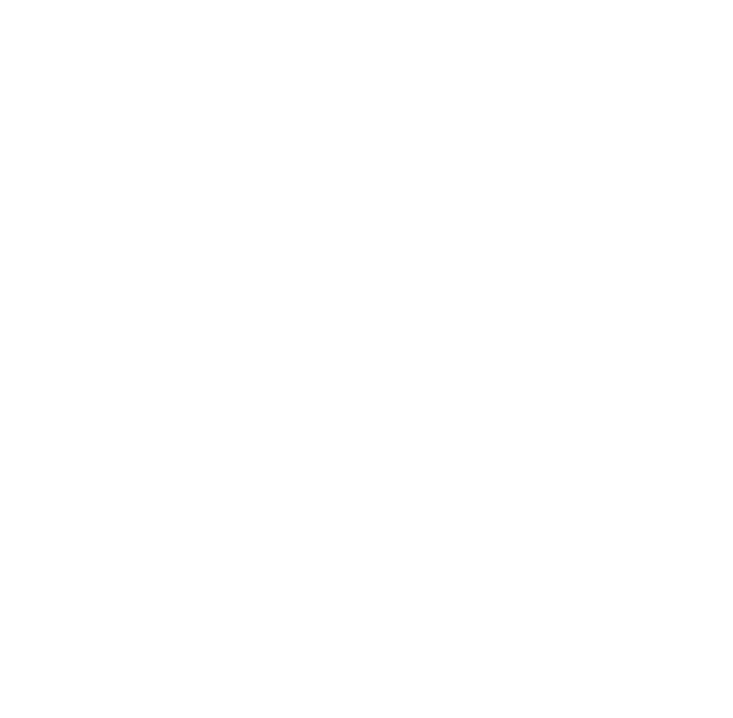
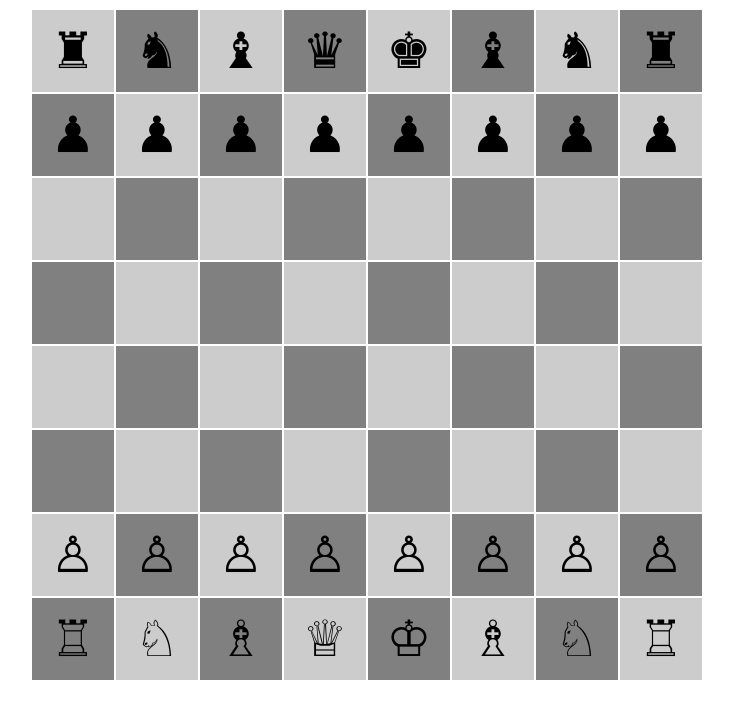
Before and after one commit to condericson/chess_app, a website: page index.html in a window 1280 px wide. Shown: the whole page, without its empty margins (273-1006 px from the left). Drawn offline with nearby package versions, Linux system fonts and the light colour scheme.

Commit message:
added pieces and droppability, working on indicators

```diff
--- /dev/null
+++ b/app.js
@@ -0,0 +1,125 @@
+$(document).ready(function () {
+	console.log("Document ready...");
+
+	var boardState = {
+		areIndicatorsVisible: false,
+	}
+
+	var selectedColor = "white";
+
+	function init() {
+		setBoard(selectedColor);
+		addDroppability();
+		determineIndicatorVisibility();
+	}
+
+	var pieces = {
+		whiteKing: "&#9812;",
+		whiteQueen: "&#9813;",
+		whiteRook: "&#9814;",
+		whiteBishop: "&#9815;",
+		whiteKnight: "&#9816;",
+		whitePawn: "&#9817;",
+		blackKing: "&#9818;",
+		blackQueen: "&#9819;",
+		blackRook: "&#9820;",
+		blackBishop: "&#9821;",
+		blackKnight: "&#9822;",
+		blackPawn: "&#9823;",
+	}
+
+	function setBoard(startingColor) {
+		let order = [];
+		function pieceHtml(piece) { return `<div class="piece">${piece}</div>`; }
+		if (startingColor == "white") {
+			order = [pieces.blackRook, pieces.blackKnight, pieces.blackBishop, pieces.blackQueen, pieces.blackKing, pieces.blackBishop, pieces.blackKnight, pieces.blackRook, pieces.blackPawn, pieces.blackPawn, pieces.blackPawn, pieces.blackPawn, pieces.blackPawn, pieces.blackPawn, pieces.blackPawn, pieces.blackPawn];
+			let rowNumber = 8;
+			let columnLetter = "a";
+			order.forEach(function (piece) {
+				let cell = columnLetter + rowNumber;
+				$(`#${cell}`).append(pieceHtml(piece));
+				if (columnLetter == "h") {
+					columnLetter = "a";
+					rowNumber = 7;
+				}
+				else {
+					columnLetter = String.fromCharCode(columnLetter.charCodeAt(0) + 1);
+				}
+			})
+			order = [pieces.whiteRook, pieces.whiteKnight, pieces.whiteBishop, pieces.whiteQueen, pieces.whiteKing, pieces.whiteBishop, pieces.whiteKnight, pieces.whiteRook, pieces.whitePawn, pieces.whitePawn, pieces.whitePawn, pieces.whitePawn, pieces.whitePawn, pieces.whitePawn, pieces.whitePawn, pieces.whitePawn];
+			rowNumber = 1;
+			columnLetter = "a";
+			order.forEach(function (piece) {
+				let cell = columnLetter + rowNumber;
+				$(`#${cell}`).append(pieceHtml(piece));
+				if (columnLetter == "h") {
+					columnLetter = "a";
+					rowNumber = 2;
+				}
+				else {
+					columnLetter = String.fromCharCode(columnLetter.charCodeAt(0) + 1);
+				}
+			})
+		}
+	}
+
+	function addDroppability() {
+		$('.piece').draggable({ containment: "table", revert: 'invalid' });
+		$('td').droppable({
+			drop: function (ev, ui) {
+				var dropped = ui.draggable;
+				var droppedOn = $(this);
+				$(droppedOn).droppable("disable");
+				$(dropped).parent().droppable("enable");
+				$(dropped).detach().css({ top: 0, left: 0 }).appendTo(droppedOn);
+			}
+		});
+
+		$('td').not('td:empty').droppable("disable");
+	}
+
+
+
+	function determineIndicatorVisibility() {
+		if (boardState.areIndicatorsVisible == false) {
+			$('.cell').removeClass("indicating");
+		}
+		$(".piece").mousedown(function () {
+			addMovementIndicators(this);
+		})
+
+		// let visible = false;
+		// $(".piece").mousedown(function () {
+		// 	visible = true;
+		// })
+		// 	.mousemove(function () {
+		// 		visible = true;
+		// 	})
+		// 	.mouseup(function () {
+		// 		var wasDragging = isDragging;
+		// 		visible = false;
+		// 		if (!wasDragging) {
+		// 			$("#throbble").toggle();
+		// 		}
+		// 	});
+	}
+
+
+
+	// This class will take in the element's cells to gain the indicating class and add that class while mutating state.
+	function addMovementIndicators(element) {
+		console.log(element);
+		console.log($(element).text());
+		boardState.areIndicatorsVisible = true;
+		console.log(boardState);
+		$('.cell').addClass('indicating');
+		// if(typeOfPiece == pieces.whitePawn) {
+
+		// }
+	}
+
+
+
+
+	init();
+})
--- a/index.html
+++ b/index.html
@@ -1,17 +1,102 @@
 <!DOCTYPE html>
 <html lang="en">
+
 <head>
 	<meta charset="UTF-8">
 	<link rel="stylesheet" href="./styles.css">
+
+	<script src="https://code.jquery.com/jquery-3.2.1.js"></script>
+	<script src="https://code.jquery.com/ui/1.12.1/jquery-ui.js"></script>
+	<script src="./app.js"></script>
 	<title>Chess</title>
 </head>
+
 <body>
-	<div class="gameBoard">
+	<table id="gameboard">
+		<tbody>
+			<tr>
+				<td id="a8" class="cell"></td>
+				<td id="b8" class="cell"></td>
+				<td id="c8" class="cell"></td>
+				<td id="d8" class="cell"></td>
+				<td id="e8" class="cell"></td>
+				<td id="f8" class="cell"></td>
+				<td id="g8" class="cell"></td>
+				<td id="h8" class="cell"></td>
+			</tr>
+			<tr>
+				<td id="a7" class="cell"></td>
+				<td id="b7" class="cell"></td>
+				<td id="c7" class="cell"></td>
+				<td id="d7" class="cell"></td>
+				<td id="e7" class="cell"></td>
+				<td id="f7" class="cell"></td>
+				<td id="g7" class="cell"></td>
+				<td id="h7" class="cell"></td>
+			</tr>
+			<tr>
+				<td id="a6" class="cell"></td>
+				<td id="b6" class="cell"></td>
+				<td id="c6" class="cell"></td>
+				<td id="d6" class="cell"></td>
+				<td id="e6" class="cell"></td>
+				<td id="f6" class="cell"></td>
+				<td id="g6" class="cell"></td>
+				<td id="h6" class="cell"></td>
+			</tr>
+			<tr>
+				<td id="a5" class="cell"></td>
+				<td id="b5" class="cell"></td>
+				<td id="c5" class="cell"></td>
+				<td id="d5" class="cell"></td>
+				<td id="e5" class="cell"></td>
+				<td id="f5" class="cell"></td>
+				<td id="g5" class="cell"></td>
+				<td id="h5" class="cell"></td>
+			</tr>
+			<tr>
+				<td id="a4" class="cell"></td>
+				<td id="b4" class="cell"></td>
+				<td id="c4" class="cell"></td>
+				<td id="d4" class="cell"></td>
+				<td id="e4" class="cell"></td>
+				<td id="f4" class="cell"></td>
+				<td id="g4" class="cell"></td>
+				<td id="h4" class="cell"></td>
+			</tr>
+			<tr>
+				<td id="a3" class="cell"></td>
+				<td id="b3" class="cell"></td>
+				<td id="c3" class="cell"></td>
+				<td id="d3" class="cell"></td>
+				<td id="e3" class="cell"></td>
+				<td id="f3" class="cell"></td>
+				<td id="g3" class="cell"></td>
+				<td id="h3" class="cell"></td>
+			</tr>
+			<tr>
+				<td id="a2" class="cell"></td>
+				<td id="b2" class="cell"></td>
+				<td id="c2" class="cell"></td>
+				<td id="d2" class="cell"></td>
+				<td id="e2" class="cell"></td>
+				<td id="f2" class="cell"></td>
+				<td id="g2" class="cell"></td>
+				<td id="h2" class="cell"></td>
+			</tr>
+			<tr>
+				<td id="a1" class="cell"></td>
+				<td id="b1" class="cell"></td>
+				<td id="c1" class="cell"></td>
+				<td id="d1" class="cell"></td>
+				<td id="e1" class="cell"></td>
+				<td id="f1" class="cell"></td>
+				<td id="g1" class="cell"></td>
+				<td id="h1" class="cell"></td>
+			</tr>
 
+		</tbody>
+	</table>
+</body>
 
-
-	</div>
-
-
-</body>
 </html>
--- a/styles.css
+++ b/styles.css
@@ -1,30 +1,14 @@
-.chessboard {
-	width: 640px;
-	height: 640px;
-	margin: 20px;
-	border: 25px solid #333;
+#gameboard {
+	margin: 0 auto;
 }
-.black {
-	float: left;
+td {
 	width: 80px;
 	height: 80px;
-	background-color: #999;
-		font-size:50px;
-	text-align:center;
+	font-size: 50px;
+	text-align: center;
 	display: table-cell;
-	vertical-align:middle;
+	vertical-align: middle;
 }
-.white {
-	float: left;
-	width: 80px;
-	height: 80px;
-	background-color: #fff;
-	font-size:50px;
-	text-align:center;
-	display: table-cell;
-	vertical-align:middle;
-}
-
 
 tr:nth-child(odd) td:nth-child(even), tr:nth-child(even) td:nth-child(odd) {
 	background-color: grey;
@@ -32,3 +16,11 @@ tr:nth-child(odd) td:nth-child(even), tr:nth-child(even) td:nth-child(odd) {
 tr:nth-child(odd) td:nth-child(odd), tr:nth-child(even) td:nth-child(even){
 	background-color: #CCC;
 }
+
+.piece {
+	cursor: pointer;
+}
+
+#gameboard > tbody > tr > td.indicating {
+	background-color: blue;
+}
```
Also changed, not shown: cellLabeling.js (added, +22 -0 lines).
